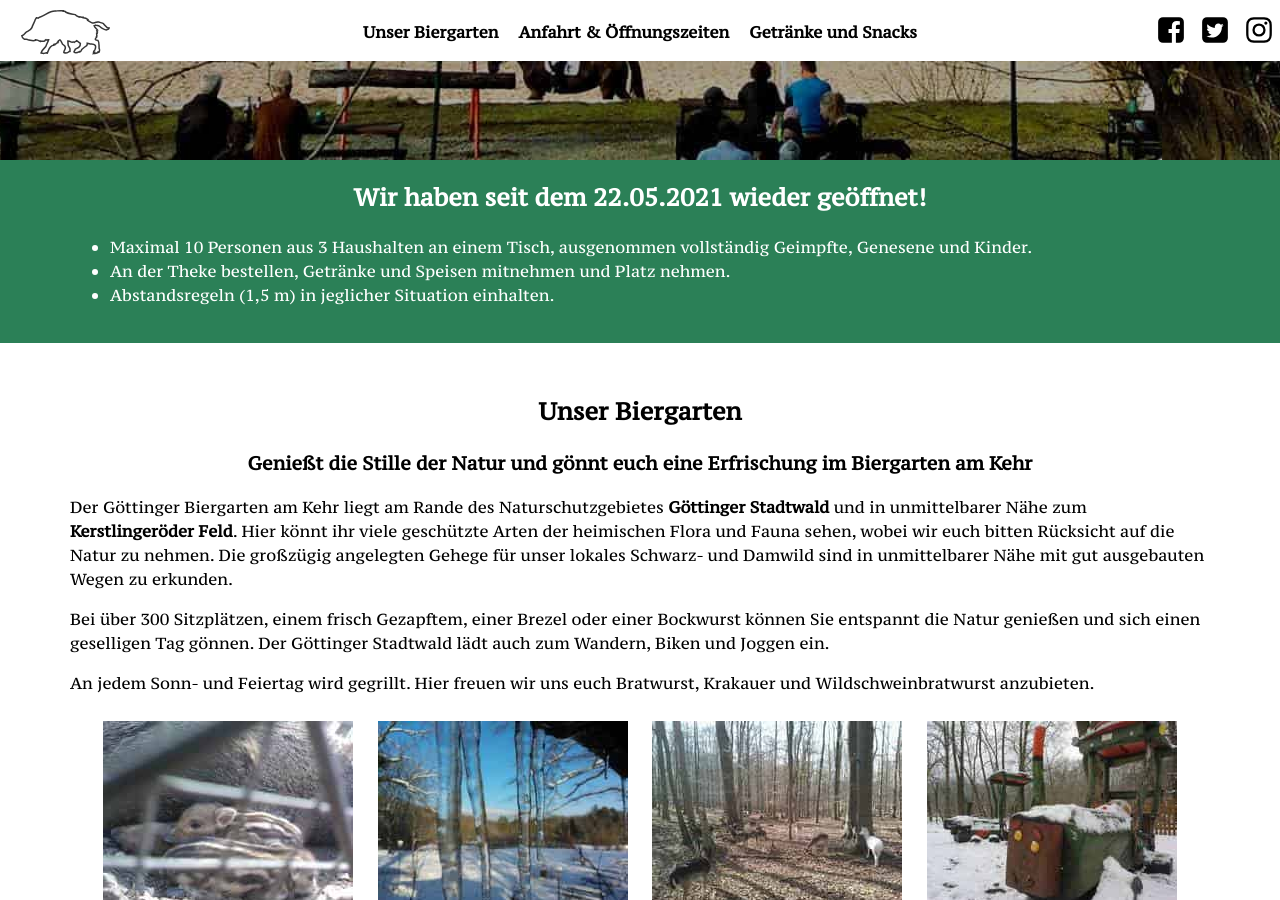
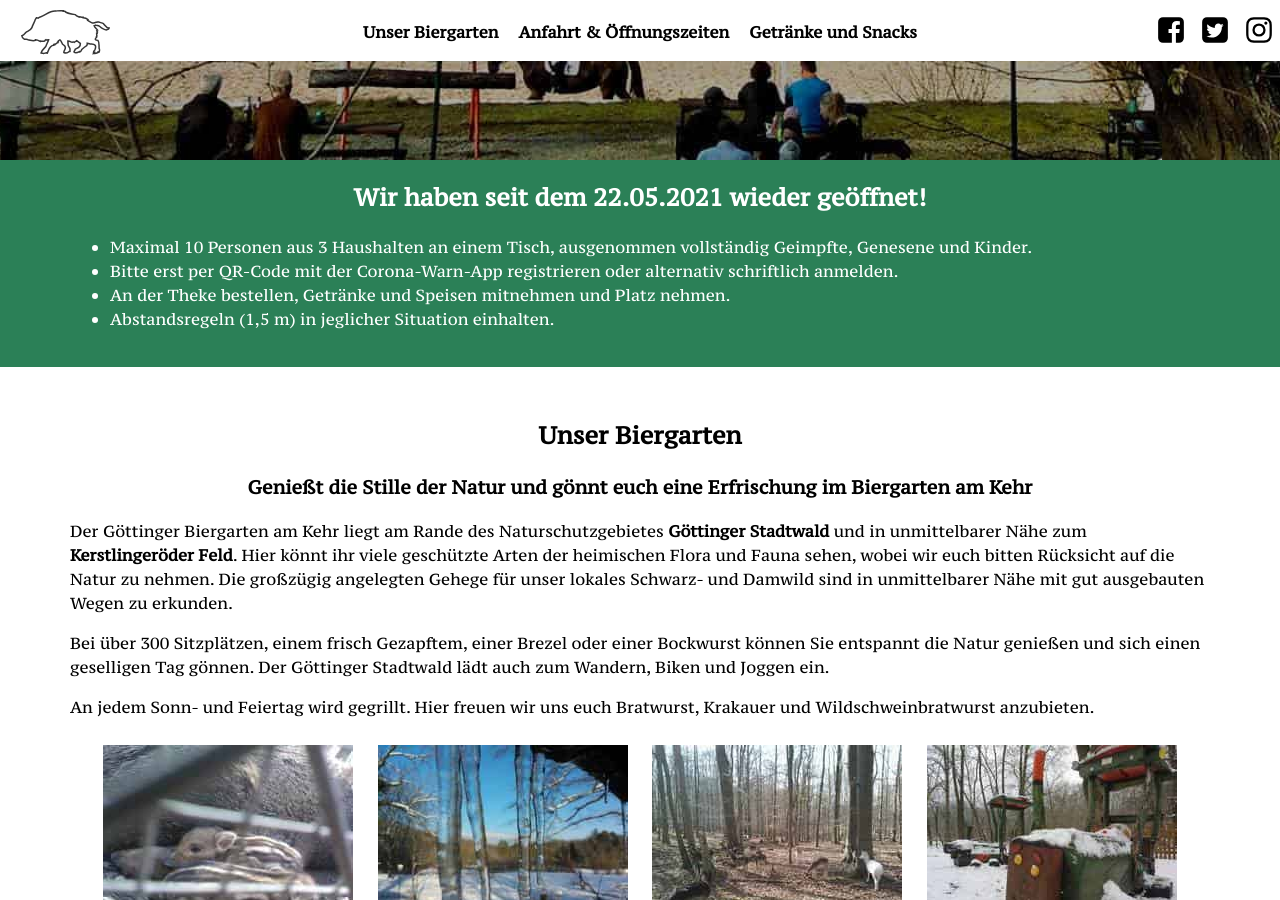
Before and after one commit to versable/kehr-website, a Jekyll site: the page built from index.html, in a window 1280 px wide and 900 px high, scrolled down 350 px. Built offline with Jekyll 4.4.1, drawn with Linux system fonts in a browser that asks for light colours.

Commit message:
Update corona rules

```diff
--- a/index.html
+++ b/index.html
@@ -20,6 +20,10 @@ layout: default
             <li>
                 Maximal 10 Personen aus 3 Haushalten an einem Tisch,
                 ausgenommen vollständig Geimpfte, Genesene und Kinder.
+            </li>
+            <li>
+                Bitte erst per QR-Code mit der Corona-Warn-App registrieren
+                oder alternativ schriftlich anmelden.
             </li>
             <li>
                 An der Theke bestellen, Getränke und Speisen mitnehmen und
```
